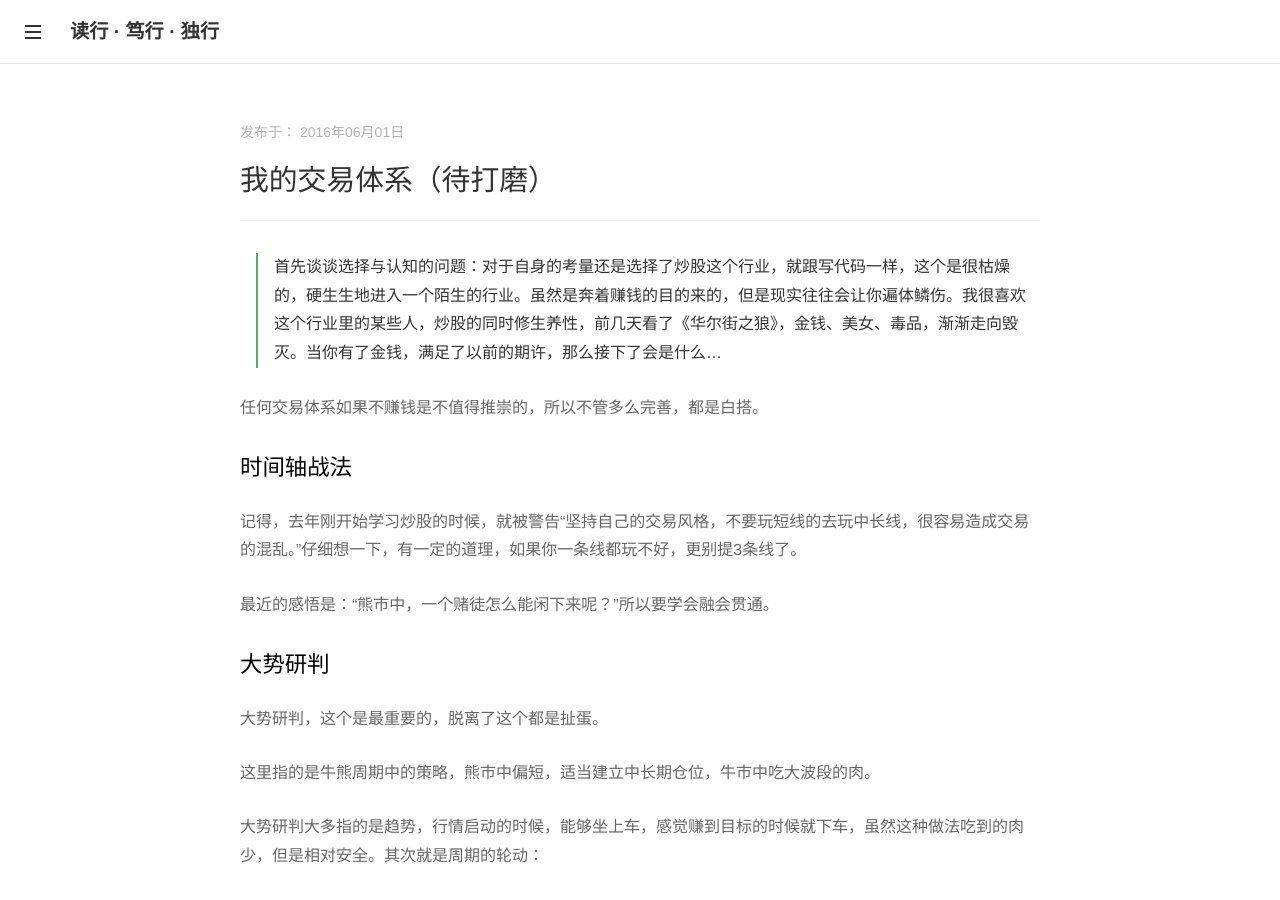
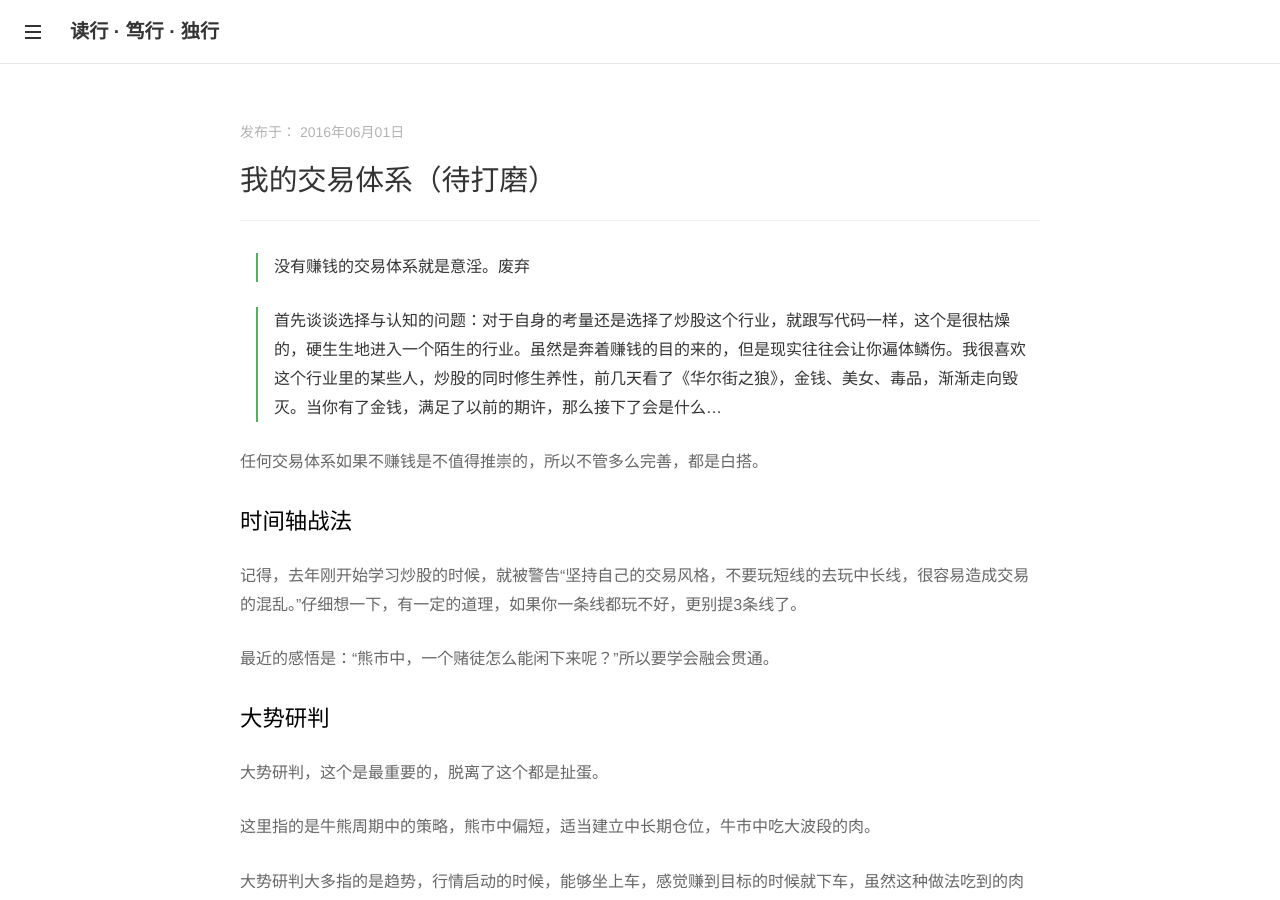
Before and after one commit to mizhdi/blog, a Jekyll site: the page built from _posts/2016/2016-06-01-my-trade-system.markdown, in a window 1280 px wide and 900 px high. Built offline with Jekyll 4.4.1, drawn with Linux system fonts in a browser that asks for light colours; comment, search, counter and statistics services are not loaded; some of the changed text lies outside the part shown.

```diff
--- a/_posts/2016/2016-06-01-my-trade-system.markdown
+++ b/_posts/2016/2016-06-01-my-trade-system.markdown
@@ -3,9 +3,10 @@
 title: '我的交易体系（待打磨）'
 date: '2016-06-01 16:02'
 category: Wealth
-last-modified: '2016-06-01 16:55'
-lock         : true
+last-modified: '2016-11-23 16:55'
 ---
+
+> 没有赚钱的交易体系就是意淫。废弃
 
 > 首先谈谈选择与认知的问题：对于自身的考量还是选择了炒股这个行业，就跟写代码一样，这个是很枯燥的，硬生生地进入一个陌生的行业。虽然是奔着赚钱的目的来的，但是现实往往会让你遍体鳞伤。我很喜欢这个行业里的某些人，炒股的同时修生养性，前几天看了《华尔街之狼》，金钱、美女、毒品，渐渐走向毁灭。当你有了金钱，满足了以前的期许，那么接下了会是什么...
 
```
Also changed, not shown: about.md (+2 -0 lines).
